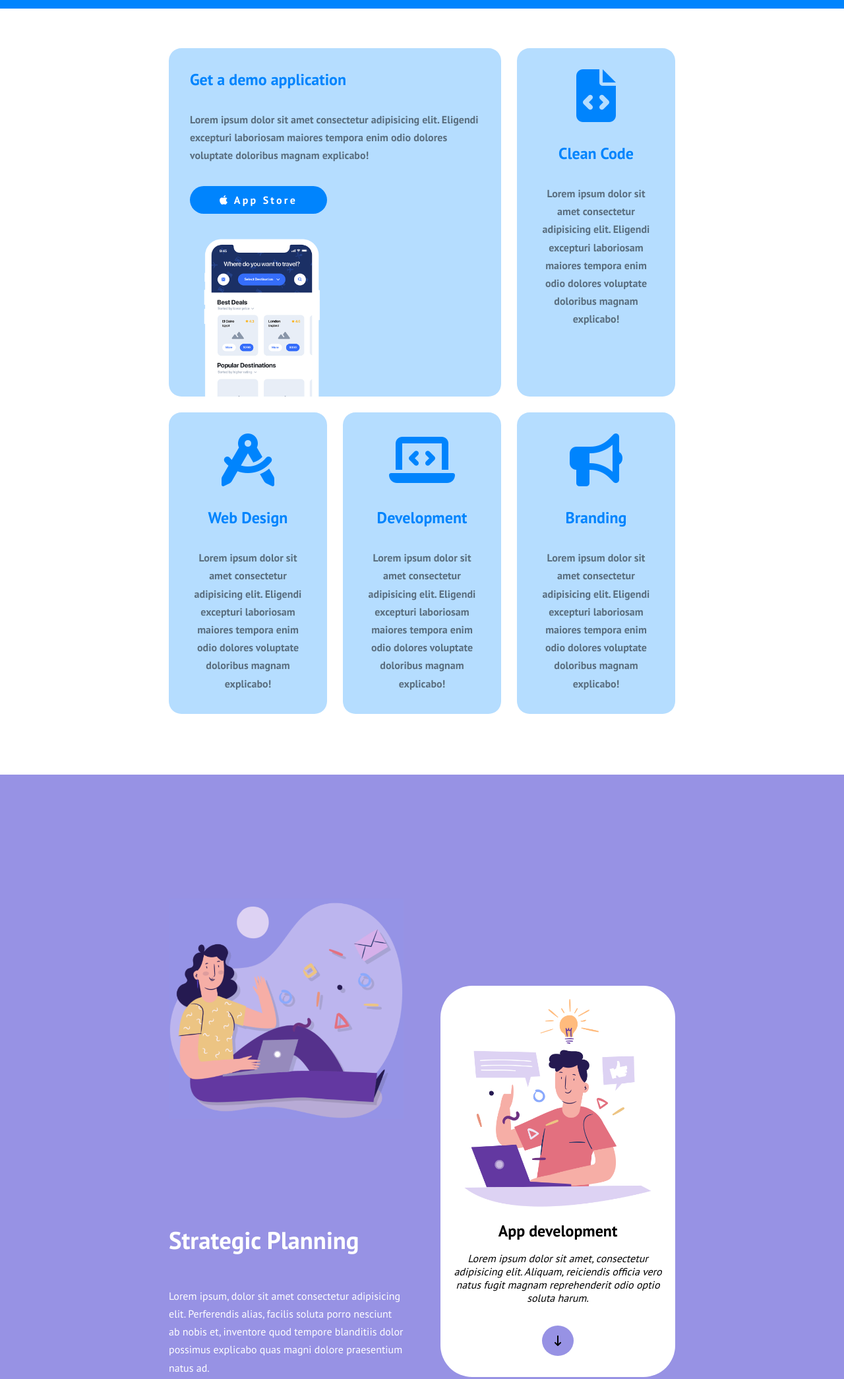
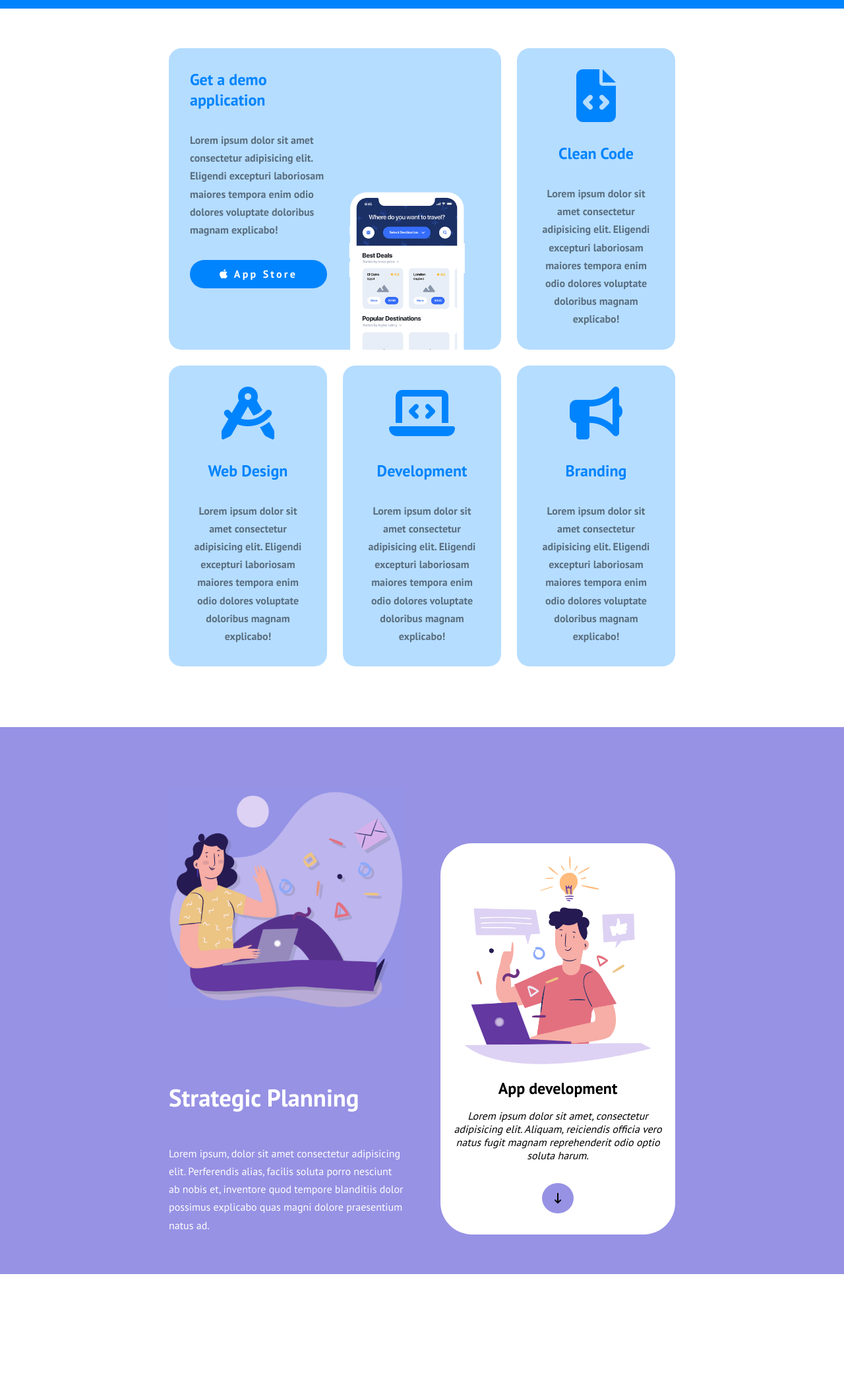
Before and after one commit to cioby09/htmlcss-responsive-layout, a plain HTML site: page index.html in a window 1280 px wide. Shown: the part 59-2149 px from the top of the page at 66% size. After the commit the page ends 1990 px from the top, so only its background shows below. Drawn offline with Linux system fonts and the light colour scheme.

Commit message:
Add: section 1 and 2 corrections

```diff
--- a/css/responsive.css
+++ b/css/responsive.css
@@ -45,9 +45,24 @@
     }
 
     /* Section 1 */
-    .section-1 img {
+    .section-1 .card-1 img {
+        width: 100%;
+    }
 
+    .row-card {
+        display: flex;
+        height: 100%;
     }
+
+    .col-card-1,
+    .col-card-2 {
+        width: 50%;
+    }
+
+    .col-card-2 {
+        align-items: end;
+    }
+
     /* /Section 1 */
 
     /* Section 2 */
@@ -57,7 +72,6 @@
 
     .section-2 .card-1 {
         flex-direction: column;
-        justify-content: end;
     }
 
     .section-2 .row {
@@ -65,12 +79,17 @@
     }
 
     .section-2 .card-1 img {
-        margin-bottom: 5rem;
+        margin-bottom: 2rem;
     }
 
     .section-2 .col:last-child {
-        padding-top: 15rem;
+        align-items: end;
     }
+
+    .section-2 .card-2 {
+        height: auto;
+    }
+
     /* /Section 2 */
 }
 
--- a/css/style.css
+++ b/css/style.css
@@ -118,6 +118,10 @@ header .container {
     color: var(--blue);
 }
 
+.section-1 .card-1 .title-card {
+    margin-bottom: 2rem;
+}
+
 .section-1 [class^="card"] p {
     color: var(--lightgrey);
     line-height: 1.7rem;
@@ -126,6 +130,7 @@ header .container {
 .section-1 .button {
     background-color: var(--blue);
     color: var(--white);
+    margin: 2rem 0;
     padding: 0.7rem;
     border-radius: 1.5rem;
     letter-spacing: 0.2em;
@@ -133,6 +138,7 @@ header .container {
 }
 
 .section-1 a {
+    display: inline-block;
     width: 100%;
     max-width: 13rem;
 }
@@ -176,8 +182,13 @@ header .container {
     padding: 1rem;
     text-align: center;
     flex-wrap: wrap;
+    flex-direction: column;
     gap: 1rem;
     justify-content: center;
+}
+
+.section-2 .card-2 img {
+    align-self: center;
 }
 
 .section-2 .card-2 p {
--- a/index.html
+++ b/index.html
@@ -59,7 +59,9 @@
                 <div class="row">
                     <div class="col">
                         <!-- Card 1 -->
-                        <div class="card-1 flex">
+                        <div class="card-1">
+                            <div class="row-card">
+                                <div class="col-card-1">
                                     <h2 class="title-card">Get a demo application</h2>
                                     <p>Lorem ipsum dolor sit amet consectetur adipisicing elit. Eligendi excepturi laboriosam maiores tempora enim odio dolores voluptate doloribus magnam explicabo!</p>
                                     <a href="">
@@ -68,7 +70,12 @@
                                             <span>App Store</span>
                                         </div>
                                     </a>
+                                </div>
+
+                                <div class="col-card-2 flex">
                                     <img src="img/phone.png" alt="Phone">
+                                </div>
+                            </div>
                         </div>
                         <!-- /Card 1 -->
                     </div>
@@ -125,7 +132,7 @@
                             <p>Lorem ipsum, dolor sit amet consectetur adipisicing elit. Perferendis alias, facilis soluta porro nesciunt ab nobis et, inventore quod tempore blanditiis dolor possimus explicabo quas magni dolore praesentium natus ad.</p>
                         </div>
                     </div>
-                    <div class="col">
+                    <div class="col flex">
                         <div class="card-2 flex">
                             <img src="img/planning2.png" alt="Planning 2">
                             <h2 class="title-card">App development</h2>
```
Lines whose indentation alone changed are shown as unchanged.
